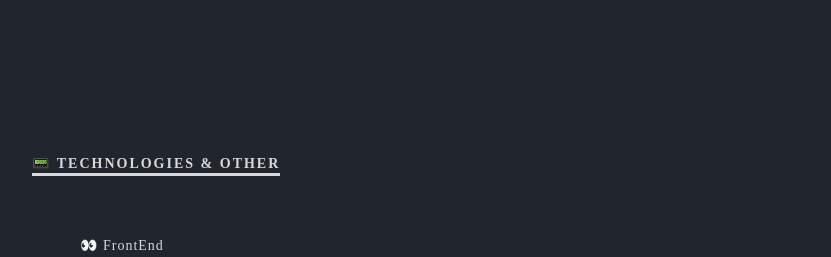
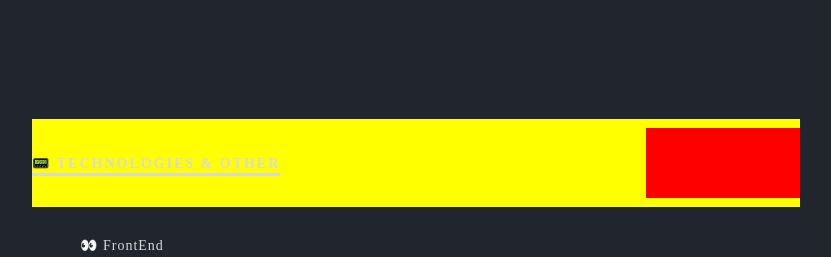
Before and after one commit to Sakoutecher/portfolio-react, a React (Create React App) app: page / in a window 1280 px wide. Shown: the part 1401-1658 px from the top of the page, without its empty margins (224-1055 px from the left). Built offline with nearby package versions, Linux system fonts and the light colour scheme.

Commit message:
:construction: Start the filter for the technologies star

```diff
--- a/src/section/Technologies.js
+++ b/src/section/Technologies.js
@@ -3,16 +3,23 @@ import Title from '../components/Title';
 import TechnoCateg from '../components/TechnoCateg'
 import styled from 'styled-components'
 import { TechnoLinksLanguages, TechnoLinksFramework, TechnoLinksFront, TechnoLinksBack } from '../data/ListTechno';
+//import { useState } from 'react'
 
 function Technologies({ styles }) {
+
+    //const [filter, setFilter] = useState(0)
+
     return (
         <TechnologiesContainer>
             <Center>
                 <Top>
-                <Title
-                    text={'📟 Technologies & Other'}
-                    styles={styles}
-                />
+                    <Title
+                        text={'📟 Technologies & Other'}
+                        styles={styles}
+                    />
+                    <FilterContainer>
+
+                    </FilterContainer>
                 </Top>
                 <Bottom>
                     <TechnoCateg
@@ -60,10 +67,16 @@ const Center = styled.div`
 const Top = styled.div`
     height: 10%;
     width: 100%;
-    //background-color: yellow;
+    background-color: yellow;
     display: flex;
-    justify-content: flex-start;
+    justify-content: space-between;
     align-items: center;
+`
+
+const FilterContainer = styled.div`
+    height: 80%;
+    width: 20%;
+    background-color: red;
 `
 
 const Bottom = styled.div`
```
